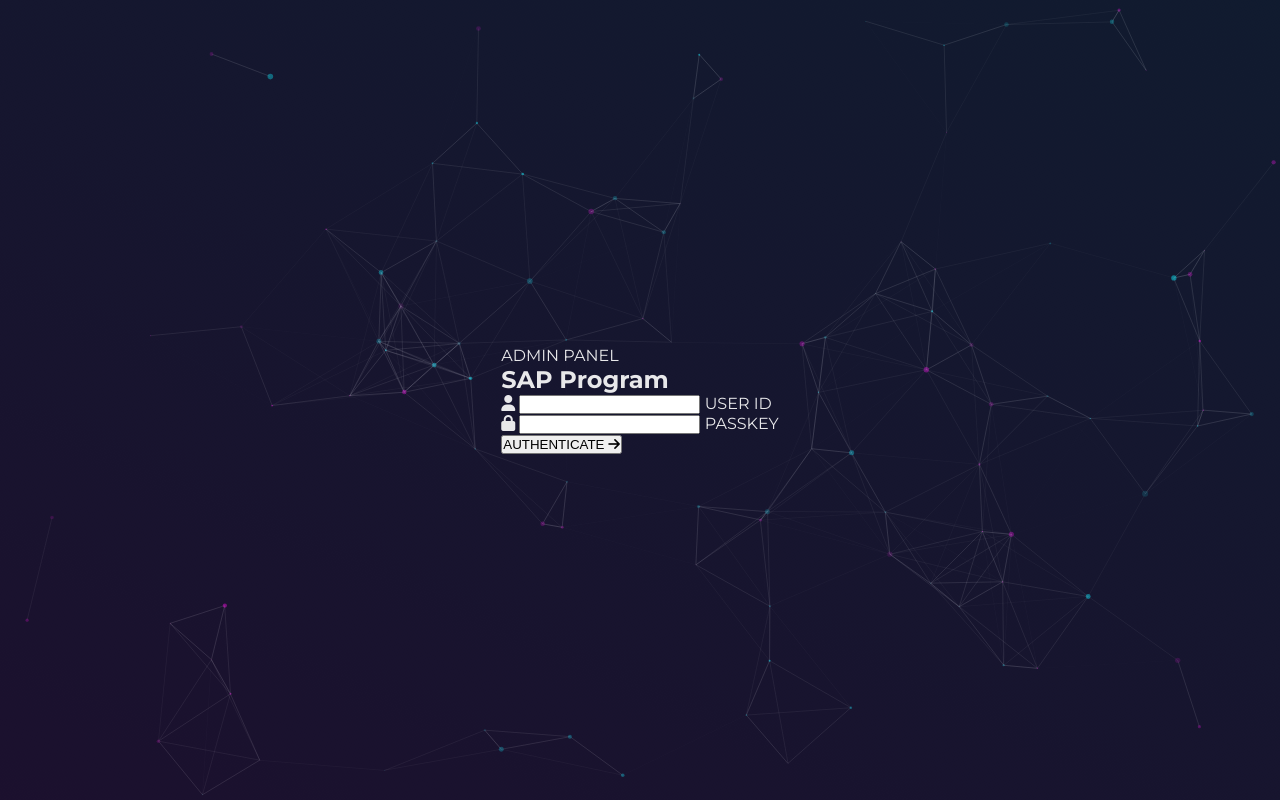
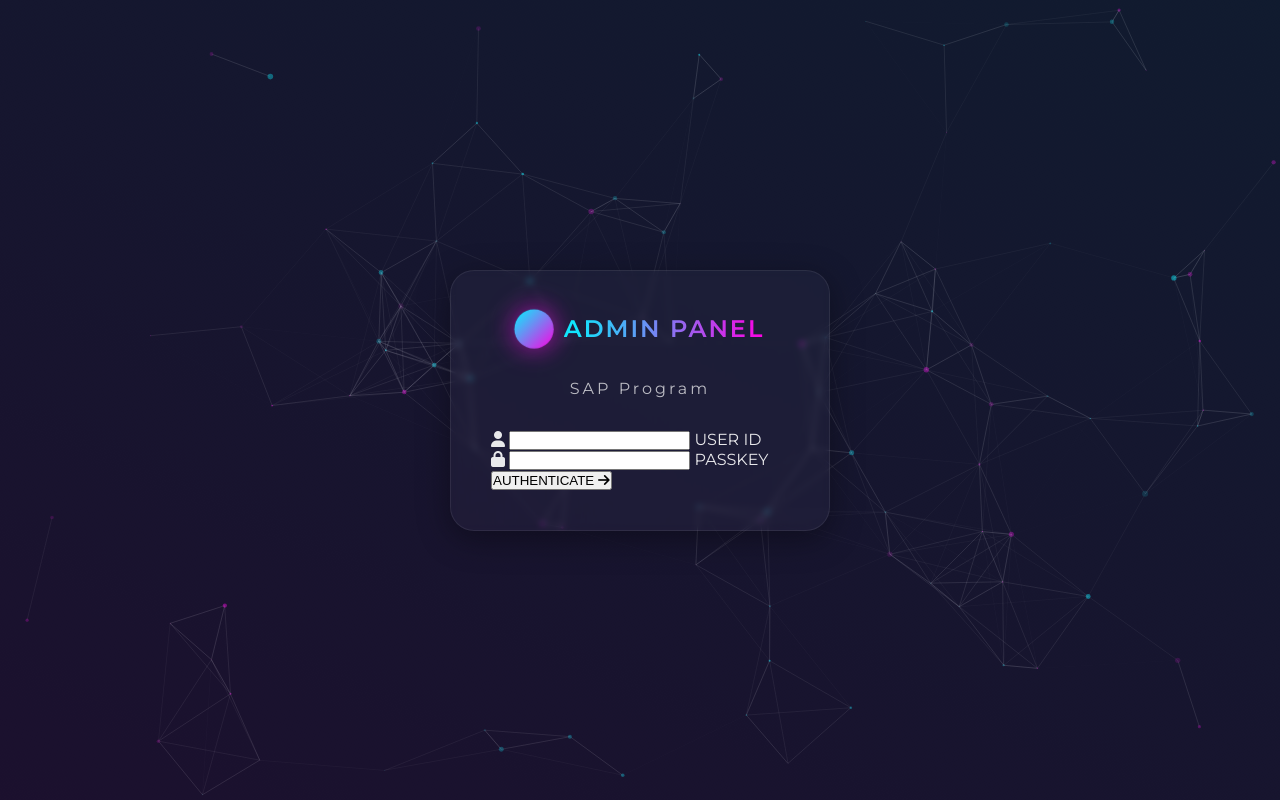
Before and after one commit to SEPAD-Project/Server-Side, a Flask app: template Dashboard/templates/login.html in a window 1280 px wide. Run offline with Flask 3, Linux system fonts and the light colour scheme; the template is opened without the code that fills it, so the values that code supplies are empty.

Commit message:
Login container styles created

```diff
--- a/Dashboard/static/css/login_styles.css
+++ b/Dashboard/static/css/login_styles.css
@@ -65,3 +65,56 @@
     height: 100vh;
     z-index: 2;
 }
+
+.login-container {
+    width: 380px;
+    padding: 2.5rem;
+    background: rgba(255, 255, 255, 0.03);
+    backdrop-filter: blur(3px) saturate(110%);
+    -webkit-backdrop-filter: blur(10px) saturate(180%);
+    border-radius: 24px;
+    border: 1px solid rgba(255, 255, 255, 0.08);
+    box-shadow: 0 8px 32px rgba(0, 0, 0, 0.36);
+    overflow: hidden;
+}
+
+.brand-logo {
+    display: flex;
+    align-items: center;
+    justify-content: center;
+    margin-bottom: 2rem;
+    gap: 12px;
+}
+
+.logo-circle {
+    width: 36px;
+    height: 36px;
+    border-radius: 50%;
+    background: linear-gradient(135deg, var(--primary), var(--secondary));
+    box-shadow: 0 0 15px rgba(0, 247, 255, 0.5);
+    animation: pulse 2s infinite alternate;
+}
+
+@keyframes pulse {
+    0% { transform: scale(1); box-shadow: 0 0 15px rgba(0, 247, 255, 0.5); }
+    100% { transform: scale(1.1); box-shadow: 0 0 25px rgba(255, 0, 228, 0.7); }
+}
+
+.brand-logo span {
+    font-weight: 600;
+    font-size: 1.5rem;
+    letter-spacing: 2px;
+    background: linear-gradient(90deg, var(--primary), var(--secondary));
+    -webkit-background-clip: text;
+    background-clip: text;
+    color: transparent;
+}
+
+.login-title {
+    text-align: center;
+    margin-bottom: 2rem;
+    font-weight: 400;
+    letter-spacing: 3px;
+    font-size: 1rem;
+    color: rgba(255, 255, 255, 0.7);
+}
```
